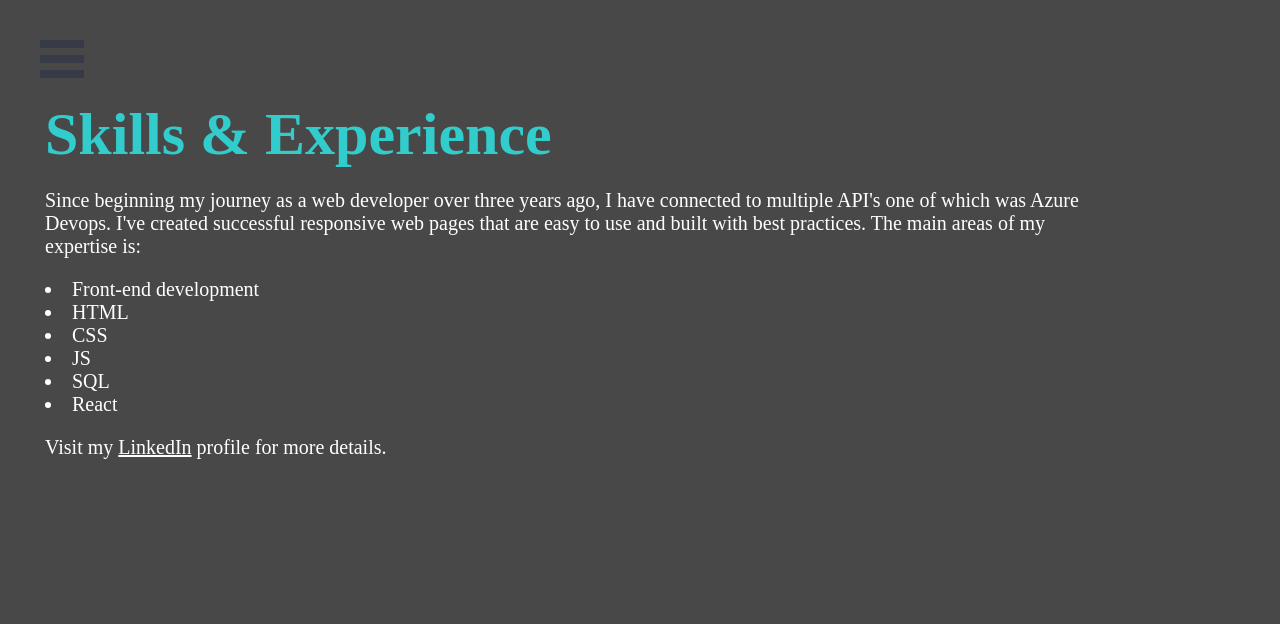
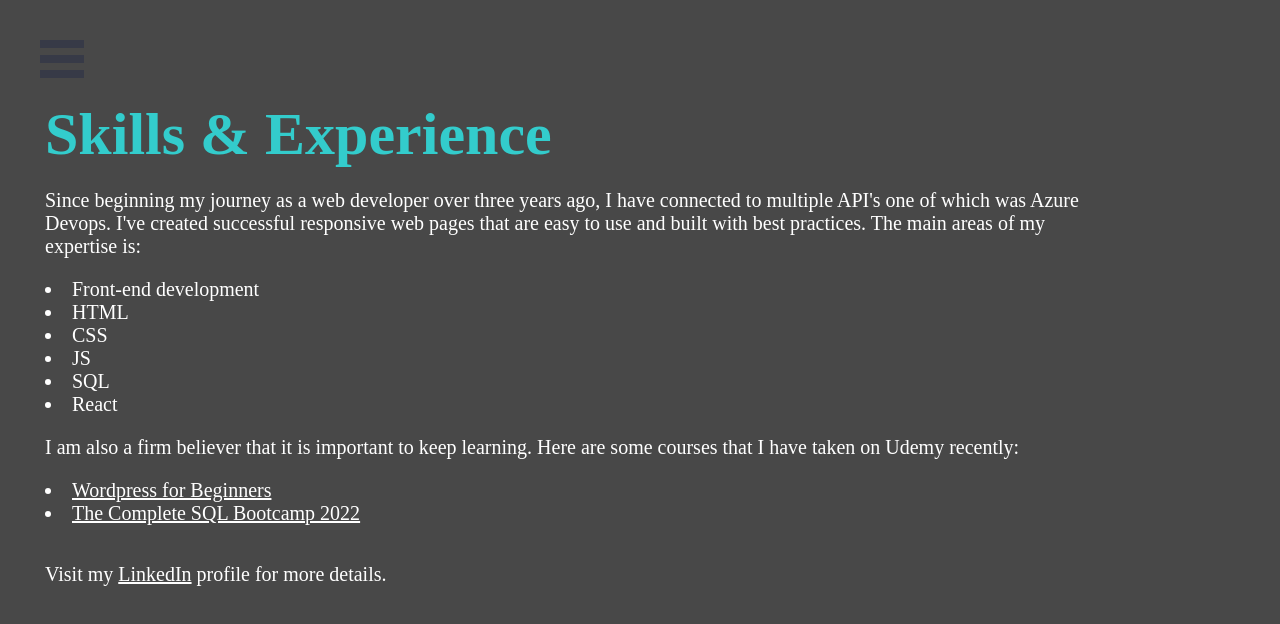
Before and after one commit to kristinahales/myPortfolio, a React (Create React App) app: page /Skills in a window 1280 px wide. Shown: the top 624 px of the page. Built offline with nearby package versions, Linux system fonts and the light colour scheme.

Commit message:
added additional skills

```diff
--- a/src/Components/CSS/Skills.css
+++ b/src/Components/CSS/Skills.css
@@ -32,7 +32,6 @@ a:hover {
     color: #33CCCC;
 }
 
-
 @media (min-width: 1000px) {
   p, li {
     font-size: 20px;
--- a/src/Components/Skills.js
+++ b/src/Components/Skills.js
@@ -12,6 +12,9 @@ class Skills extends React.Component {
         <li>JS</li>
         <li>SQL</li>
         <li>React</li>
+        <p className='skills-details'>I am also a firm believer that it is important to keep learning. Here are some courses that I have taken on Udemy recently:</p>
+        <li><a className='udemy' href="https://www.udemy.com/course/wordpress-for-beginners-course/">Wordpress for Beginners</a></li>
+        <li><a className='udemy' href="https://www.udemy.com/course/the-complete-sql-bootcamp/">The Complete SQL Bootcamp 2022</a></li><br/>
         <p className='skills-details'>Visit my <a href="https://www.linkedin.com/in/kristina-h-873311184/">LinkedIn</a> profile for more details.</p>
     </div>
     }
```
